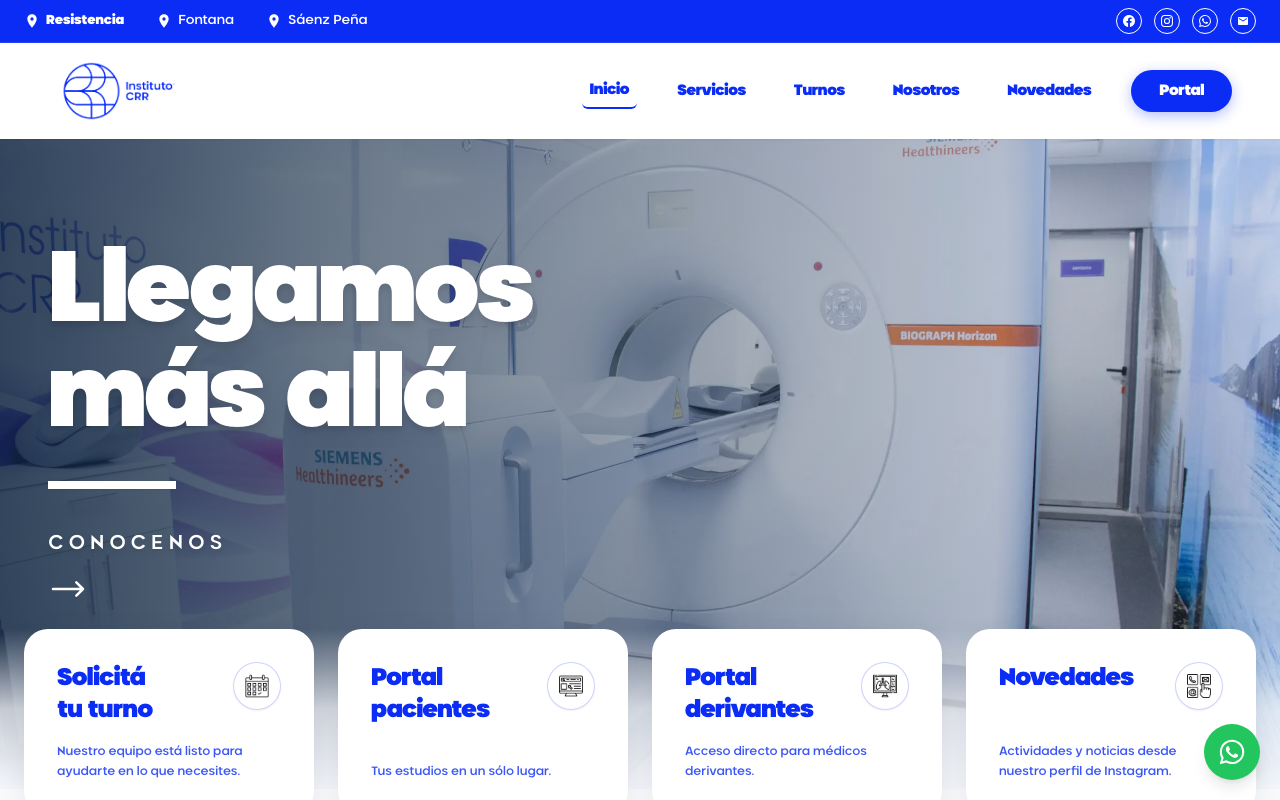
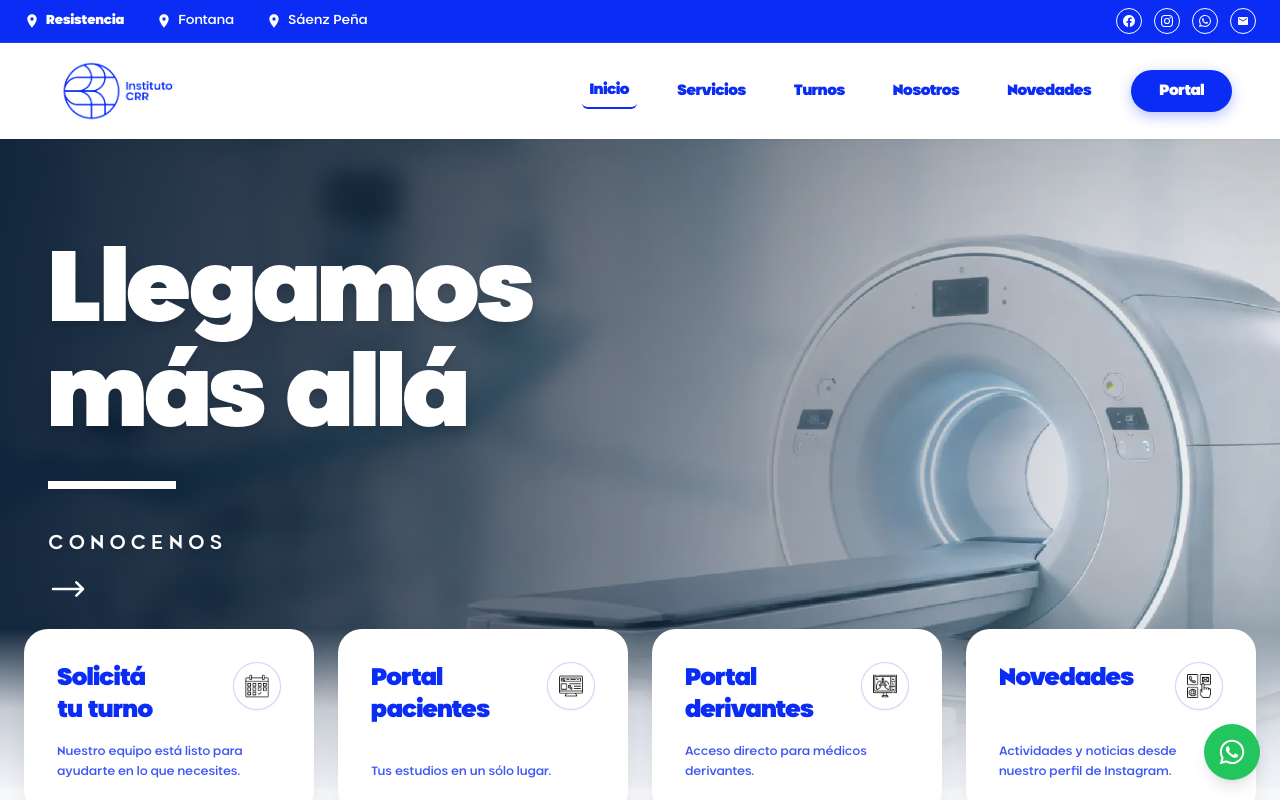
Before and after one commit to FMatiasAyala/Web-ICRR, a React (Vite) app: page /inicio in a window 1280 px wide. Shown: the top 800 px of the page. Built offline with nearby package versions, Linux system fonts and the light colour scheme.

Commit message:
fix: correccion de hero imagen

```diff
--- a/src/components/Slogan.jsx
+++ b/src/components/Slogan.jsx
@@ -7,7 +7,7 @@ export default function Slogan() {
     >
       {/* Imagen de fondo */}
       <img
-        src="/img/servicios/equipoPet.webp"
+        src="/banners/hero.webp"
         alt="Equipo Médico"
         className="absolute inset-0 h-full w-full object-cover object-[70%_50%]"
       />
```
Also changed, not shown: public/banners/hero.webp (added), public/banners/medicosPet.webp (deleted).
